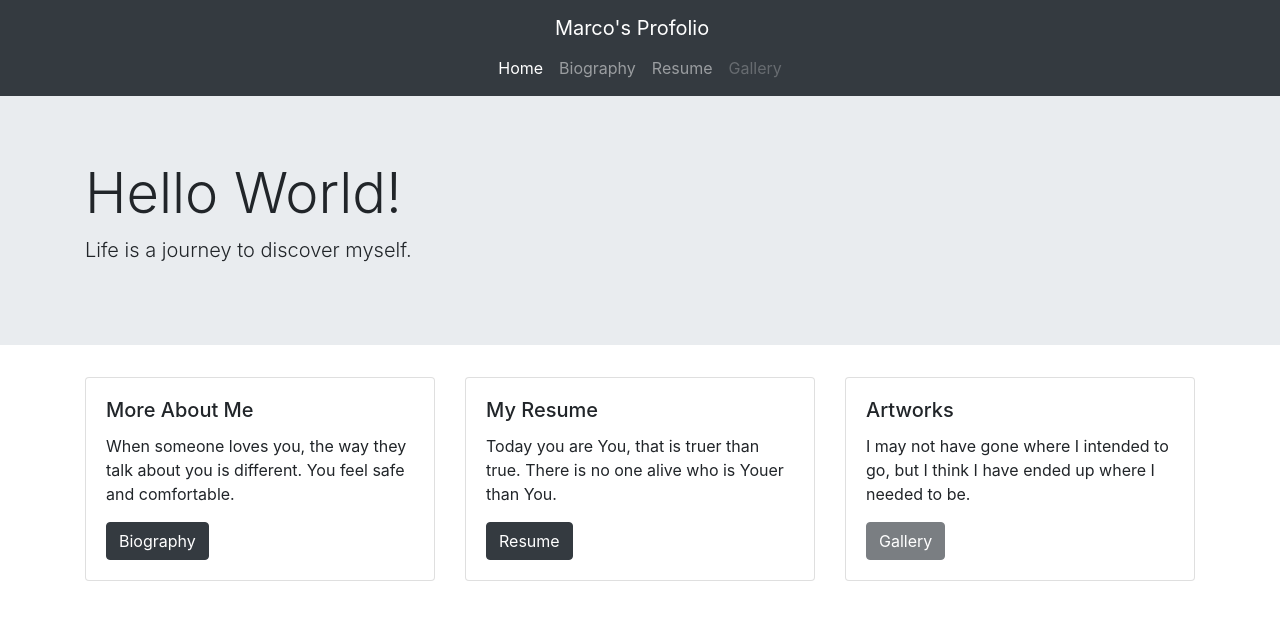
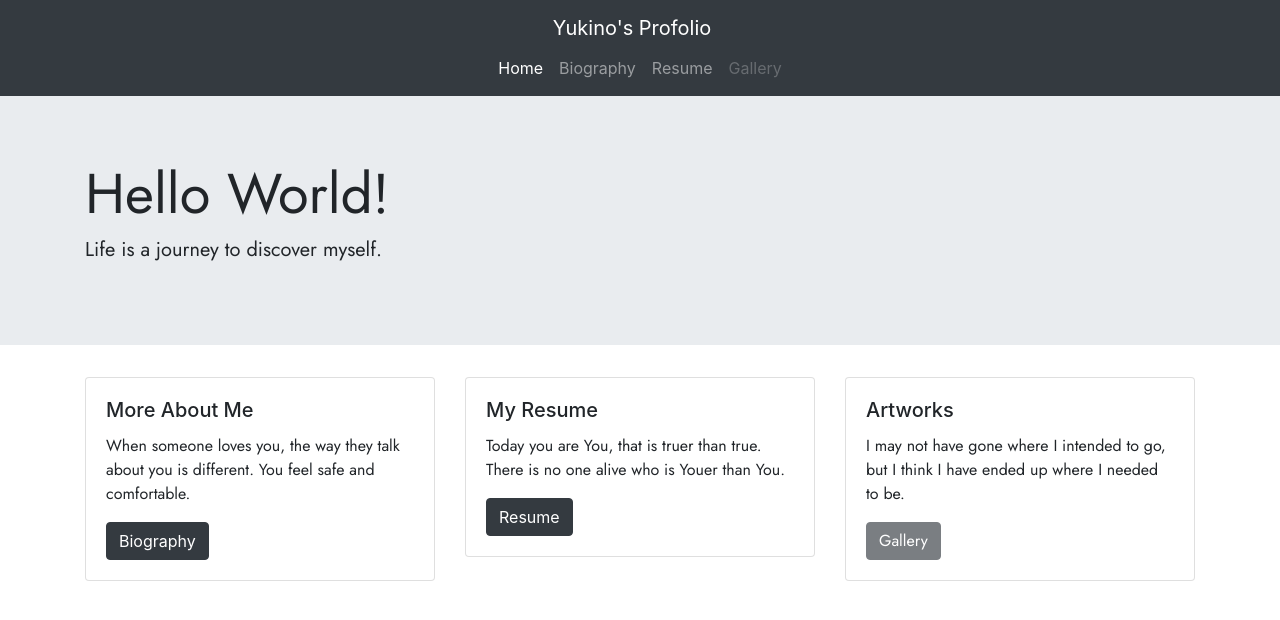
Before and after one commit to HoshimiyaOriyuki/hoshimiya.github.io, a plain HTML site: page index.html in a window 1280 px wide. Drawn offline with nearby package versions, Linux system fonts and the light colour scheme.

Commit message:
updates
1. Added custom fonts
2. Added CSS rule
3. Fixed unclosed elements
4. Added page title
5. Fixed minor errors

```diff
--- a/index.html
+++ b/index.html
@@ -3,6 +3,7 @@
 <html lang="en">
 
 <head>
+	<title>Yukino's Profolio</title>
 	<link rel="stylesheet" href="https://stackpath.bootstrapcdn.com/bootstrap/4.4.1/css/bootstrap.min.css" integrity="sha384-Vkoo8x4CGsO3+Hhxv8T/Q5PaXtkKtu6ug5TOeNV6gBiFeWPGFN9MuhOf23Q9Ifjh" crossorigin="anonymous">
 	<link rel="stylesheet" type="text/css" href="main.css">
 	<meta name="viewport" content="width=device-width, initial-scale=1, shrink-to-fit=no">
@@ -11,7 +12,7 @@
 <!-- Navigation Bar -->
 <nav class="navbar navbar-expand-lg sticky-top navbar-dark bg-dark">
 	<div class="container flex-column flex-row">
-	<a class="navbar-brand" href="index.html">Marco's Profolio</a>
+		<a class="navbar-brand" href="index.html">Yukino's Profolio</a>
 		<div class="collapse navbar-collapse">
 			<div class="navbar-nav">
 				<a class="nav-item nav-link active" href="index.html">Home</a>
@@ -63,7 +64,8 @@
 				<div class="card-body">
 					<h5 class="card-title">Artworks</h5>
 					<p class="card-text">I may not have gone where I intended to go, but I think I have ended up where I needed to be.</p>
-				<a href="#" class="btn btn-dark disabled">Gallery</a>
+					<a href="#" class="btn btn-dark disabled" id="button">Gallery</a>
+				</div>
 			</div>
 		</div>
 	</div>
--- a/main.css
+++ b/main.css
@@ -1 +1,9 @@
 /* main css file */
+@font-face {
+	font-family: Jost;
+	src: url(fonts/Jost-Regular.ttf);
+}
+
+h1, p, #button {
+	font-family: Jost;
+}
```
Also changed, not shown: bio.html (+5 -1 lines), resume.html (+1 -0 lines), fonts/Baloo2-Regular.ttf (added), fonts/Jost-Regular.ttf (added). Lines whose indentation alone changed are shown as unchanged.
